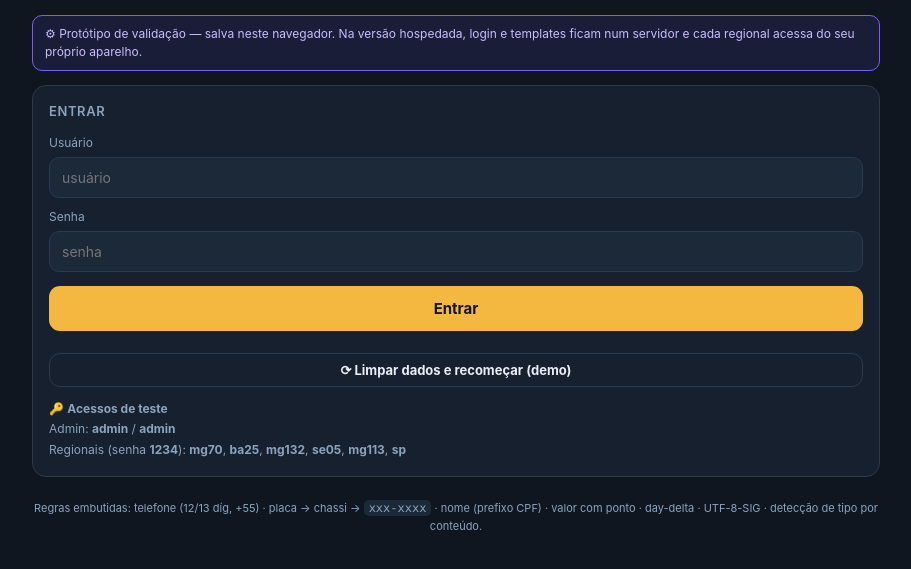
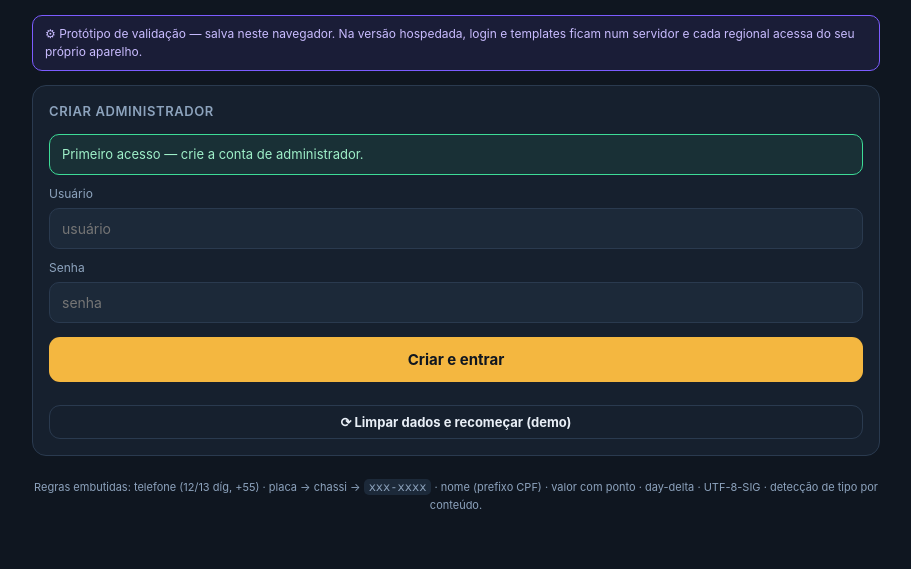
Before and after one commit to marlon4031/-portal-disparo, a plain HTML site: page index.html in a window 1280 px wide. Shown: the part 57-626 px from the top of the page, without its empty margins (184-1095 px from the left). Drawn offline with Linux system fonts and the light colour scheme.

Commit message:
Remove senhas de demonstração e o seed automático
O seed gravava admin/admin e regionais com senha 1234 e, a cada mudança
de SEED_V, sobrescrevia acessos, templates, filas e solicitações reais.
Agora o portal começa vazio e usa o fluxo de criar o administrador no
primeiro acesso. Também remove a dica de senhas da tela de login.

Co-Authored-By: Claude Opus 5.5 <noreply@anthropic.com>
Claude-Session: https://claude.ai/code/session_01RRb2rc7CAkihtVLF5mc6jx

```diff
--- a/index.html
+++ b/index.html
@@ -105,7 +105,6 @@
         <button class="btn" id="loginGo" style="margin-top:14px">Entrar</button>
         <p class="muted" id="loginMsg" style="margin-top:8px"></p>
         <button class="btn ghost sm" id="resetBtn" style="width:100%;margin-top:10px">⟳ Limpar dados e recomeçar (demo)</button>
-        <div id="demoHint" class="muted" style="margin-top:12px;font-size:12px;line-height:1.7"></div>
       </div>
       <div id="chgPass" class="hide">
         <h2>Definir nova senha</h2>
@@ -454,15 +453,6 @@ function hasAdmin(){return getUsers().some(u=>u.role==='admin');}
 function refreshLogin(){
   if(!hasAdmin()){ $('#firstRun').classList.remove('hide'); $('#loginTitle').textContent='Criar administrador'; $('#loginGo').textContent='Criar e entrar'; }
   else { $('#firstRun').classList.add('hide'); $('#loginTitle').textContent='Entrar'; $('#loginGo').textContent='Entrar'; }
-  // dica dos acessos da demo
-  const us=getUsers();const adm=us.find(u=>u.role==='admin');
-  const regs=us.filter(u=>u.role==='regional');
-  if($('#demoHint')){
-    if(adm&&adm.user==='admin'&&adm.pass==='admin'){
-      $('#demoHint').innerHTML='🔑 <b>Acessos de teste</b><br>Admin: <b>admin</b> / <b>admin</b>'+
-        (regs.length?'<br>Regionais (senha <b>1234</b>): '+regs.map(r=>'<b>'+r.user+'</b>').join(', '):'');
-    } else { $('#demoHint').innerHTML=''; }
-  }
 }
 $('#loginGo').onclick=()=>{
   const u=$('#luser').value.trim(), p=$('#lpass').value;
@@ -499,8 +489,8 @@ $('#adminOut').onclick=$('#regOut').onclick=()=>{role=null;regional=null;pending
 $('#lpass')&&($('#lpass').onkeydown=e=>{if(e.key==='Enter')$('#loginGo').click();});
 $('#luser')&&($('#luser').onkeydown=e=>{if(e.key==='Enter')$('#loginGo').click();});
 $('#resetBtn')&&($('#resetBtn').onclick=()=>{
-  if(!confirm('Isso apaga todos os dados do portal neste navegador (acessos, templates, filas, solicitações) e recarrega com a demonstração. Continuar?'))return;
-  try{['agv_users','agv_regionais','agv_tpls','agv_filas','agv_reqs','agv_pin'].forEach(k=>localStorage.removeItem(k));}catch(e){}
+  if(!confirm('Isso apaga todos os dados do portal neste navegador (acessos, templates, filas, solicitações) e volta para a tela de criar o administrador. Continuar?'))return;
+  try{['agv_users','agv_regionais','agv_tpls','agv_filas','agv_reqs','agv_pin','agv_seed_v'].forEach(k=>localStorage.removeItem(k));}catch(e){}
   for(const k in mem)delete mem[k];
   location.reload();
 });
@@ -980,61 +970,6 @@ $('#rGen').onclick=()=>{const t=getTpls().find(x=>x.id===rSelTpl);
     ${bk}</div>`;
 };
 
-// ---------- seed de demonstração (recarrega quando a versão muda) ----------
-const SEED_V='3';
-if(getUsers().length===0 || DB.get('agv_seed_v',null)!==SEED_V){
-  setUsers([
-    {user:'admin',pass:'admin',role:'admin'},
-    {user:'mg70',pass:'1234',role:'regional',regional:'MG.70'},
-    {user:'ba25',pass:'1234',role:'regional',regional:'BA.25'},
-    {user:'mg132',pass:'1234',role:'regional',regional:'MG.132'},
-    {user:'se05',pass:'1234',role:'regional',regional:'SE.05'},
-    {user:'mg113',pass:'1234',role:'regional',regional:'MG.113'},
-    {user:'sp',pass:'1234',role:'regional',regional:'SP'},
-  ]);
-  setFilas([
-    {name:'Retorno Cobrança',regionais:['MG.70','BA.25','MG.132','MG.113','SP']},
-    {name:'Retorno Reativação',regionais:['RJ.04','MG.56']},
-    {name:'Atendimento Geral',regionais:getRegs()},
-    {name:'Retorno São João',regionais:['BA.25','SE.05']},
-  ]);
-  const T=(n,regs,text,cat)=>({id:'t'+Math.random().toString(36).slice(2,8),name:n,regionais:regs,text,categoria:cat||'utilitario'});
-  setTpls([
-    T('lembrete_vence',['MG.70','BA.25','MG.132'],`Universo AGV\nOi, [1]! 😊\nSó passando pra lembrar que seu pagamento vence [2]!\n🚗 Placa: [3]\n💵 Valor: R$ [4]\n📆 Vencimento: [5]\n📄 Pague com a chave Pix 👇\n[6]\n📄 Link do boleto 👇\n[7]\n✅ Já realizou o pagamento?`,'utilitario'),
-    T('sao_joao',['BA.25','SE.05'],`Universo AGV\nOi, [1]! 🌽🎉\nCom as festas de São João chegando, lembramos que o pagamento da sua proteção vence em [2]! 😊\n🚗 Placa: [3]\n💵 Valor: R$ [4]\n📆 Vencimento: [5]\n📄 Pix 👇\n[6]\n📄 Boleto 👇\n[7]\n🔥 Aproveite o São João protegido!`,'marketing'),
-    T('pendente',['MG.113','MG.70'],`Oi, [1]!👋\nSeu pagamento está PENDENTE!⚠️\n🚗 Placa: [2]\n💵 Valor: [3]\n📆 Vencimento: [4]\n🔑Chave Pix👇:\n[5]\n📄 Link do Boleto👇\n[6]\nDúvidas? Estamos à disposição! 💬`,'utilitario'),
-    T('inadimplente',['SP','MG.97'],`Universo AGV\nOlá, [1]! 👋\nIdentificamos uma PENDÊNCIA DE PAGAMENTO ⚠️\n💰 Valor: R$ [2]\n🚗 Veículo: [3]\n⚠️ Sua cobertura está TEMPORARIAMENTE SUSPENSA.\n💬 Precisa de ajuda?`,'utilitario'),
-    T('reativacao',['RJ.04','MG.56'],`Olá, [1]! 👋\nUniverso AGV.\nSua proteção está INATIVA.\n📋 Placa: [2]\nQue tal voltar a ficar protegido? Temos condições especiais! Responda SIM. 🚗✅`,'marketing'),
-  ]);
-  const mkReq=(daysAgo,reg,user,tpl,lines,fila,status,sched)=>{
-    const ts=Date.now()-daysAgo*86400000;const d=new Date(ts);
-    const dt=fmtDate(d)+' '+String(d.getHours()).padStart(2,'0')+':'+String(d.getMinutes()).padStart(2,'0');
-    const tplObj=getTpls().find(x=>x.name===tpl);const rate=custoCat(tplObj?tplObj.categoria:'utilitario');
-    return {id:'r'+ts+Math.random().toString(36).slice(2,5),ts,dt,regional:reg,user,template:tpl,
-      file:tpl+'_'+reg.toLowerCase().replace('.','')+'.xlsx',lines,cost:lines*rate,
-      fila,sched:sched||'',status,doneAt:status==='Realizado'?dt:'',fn:tpl+'.csv',csv:''};
-  };
-  const reqList=[
-    mkReq(0,'BA.25','ba25','sao_joao',1738,'Retorno São João','Solicitado',''),
-    mkReq(0,'SE.05','se05','sao_joao',144,'Retorno São João','Solicitado',''),
-    mkReq(0,'SP','sp','inadimplente',62,'Retorno Cobrança','Solicitado',''),
-    mkReq(0,'MG.132','mg132','lembrete_vence',257,'Retorno Cobrança','Solicitado','16/06/2026 14:00'),
-    mkReq(1,'MG.113','mg113','pendente',304,'Retorno Cobrança','Realizado',''),
-    mkReq(5,'BA.25','ba25','lembrete_vence',697,'Retorno Cobrança','Realizado',''),
-  ];
-  // MG.70: 18 já REALIZADAS + 5 pendentes (pra testar paginação 5/página)
-  for(let i=0;i<18;i++){
-    const tpl=i%2===0?'lembrete_vence':'pendente';
-    reqList.unshift(mkReq(i+2,'MG.70','mg70',tpl,120+i*43,'Retorno Cobrança','Realizado',''));
-  }
-  for(let i=0;i<5;i++){
-    const tpl=i%2===0?'pendente':'lembrete_vence';
-    const sched=i===0?'16/06/2026 15:30':'';
-    reqList.unshift(mkReq(0,'MG.70','mg70',tpl,200+i*55,'Retorno Cobrança','Solicitado',sched));
-  }
-  setReqs(reqList);
-  DB.set('agv_seed_v',SEED_V);
-}
 refreshLogin();
 show('login');
 </script>
```
